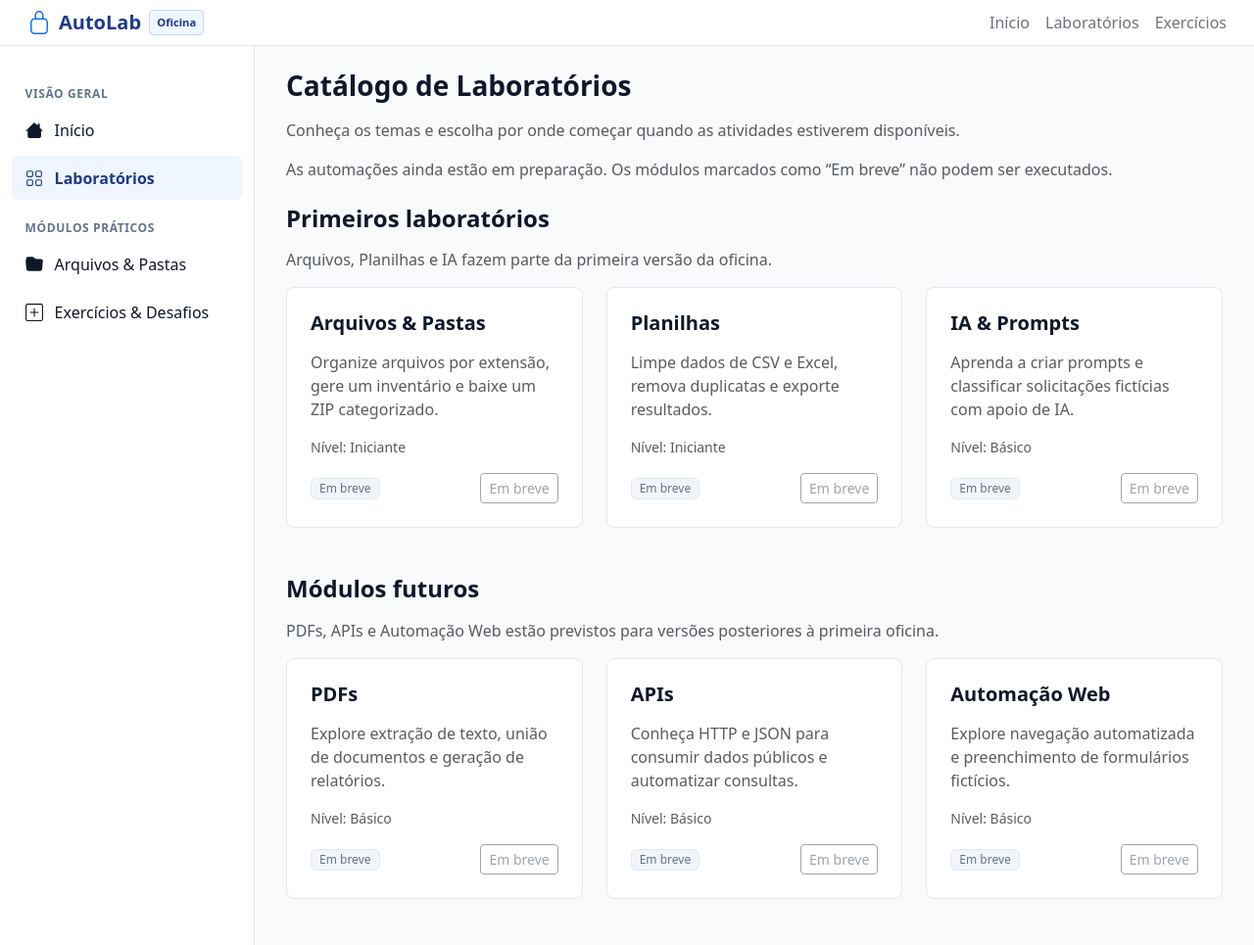
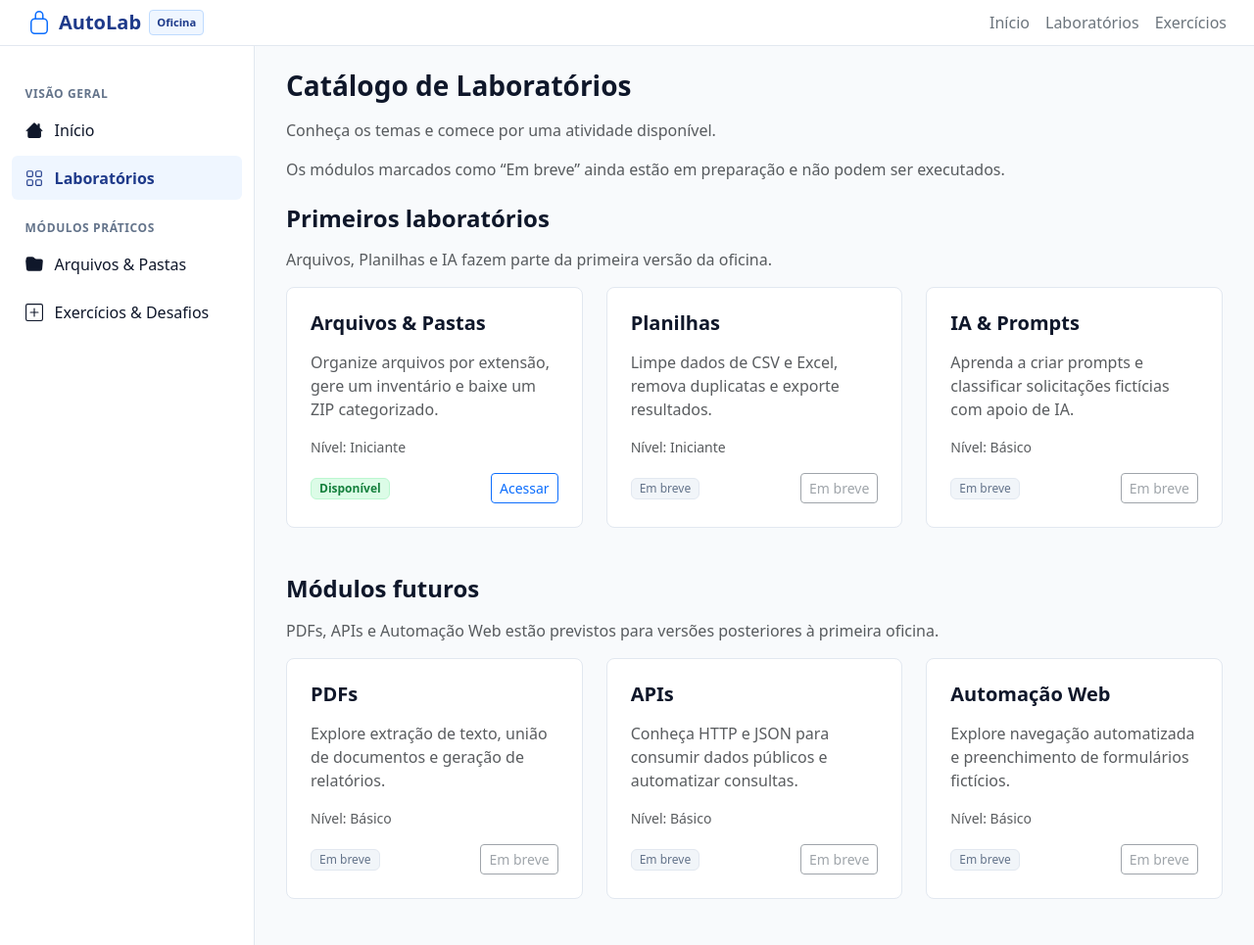
Before and after one commit to heloabrantessb/autolab, a Django app: page /laboratorios/ in a window 1280 px wide. Shown: the top 965 px of the page at 98% size. Run offline with Django 5.2, Linux system fonts and the light colour scheme; some libraries are stand-ins or nearby versions.

Commit message:
feat(arquivos): disponibiliza fluxo completo no catalogo

```diff
--- a/core/catalogo.py
+++ b/core/catalogo.py
@@ -7,7 +7,7 @@ LABORATORIOS = (
         "resumo": "Organize arquivos por extensão, gere um inventário e baixe um ZIP categorizado.",
         "nivel": "Iniciante",
         "mvp": True,
-        "disponivel": False,
+        "disponivel": True,
         "rota": "laboratorios:arquivos",
     },
     {
--- a/templates/core/catalogo.html
+++ b/templates/core/catalogo.html
@@ -5,8 +5,8 @@
 {% block content %}
 <header class="mb-4">
   <h1 class="h3 fw-bold mb-3">Catálogo de Laboratórios</h1>
-  <p class="text-muted">Conheça os temas e escolha por onde começar quando as atividades estiverem disponíveis.</p>
-  <p class="text-muted">As automações ainda estão em preparação. Os módulos marcados como “Em breve” não podem ser executados.</p>
+  <p class="text-muted">Conheça os temas e comece por uma atividade disponível.</p>
+  <p class="text-muted">Os módulos marcados como “Em breve” ainda estão em preparação e não podem ser executados.</p>
 </header>
 
 <section class="mb-5" aria-labelledby="laboratorios-mvp-titulo">
--- a/templates/core/home.html
+++ b/templates/core/home.html
@@ -16,7 +16,7 @@
           A plataforma reunirá laboratórios práticos, automações prontas e desafios — tudo pelo navegador.
         </p>
         <p class="text-muted mb-4">
-          Plataforma em desenvolvimento. As automações e os exercícios ainda não estão disponíveis.
+          Plataforma em desenvolvimento. Consulte nos cartões abaixo as atividades disponíveis. Os exercícios ainda estão em preparação.
         </p>
         <a href="{% url 'core:catalogo' %}" class="btn btn-lg px-4 py-2 fw-semibold" style="background-color: var(--autolab-primary); color: #fff;">
           Explorar Laboratórios
```
Also changed, not shown: core/tests/test_catalogo.py (+4 -4 lines), core/tests/test_home.py (+4 -5 lines).
